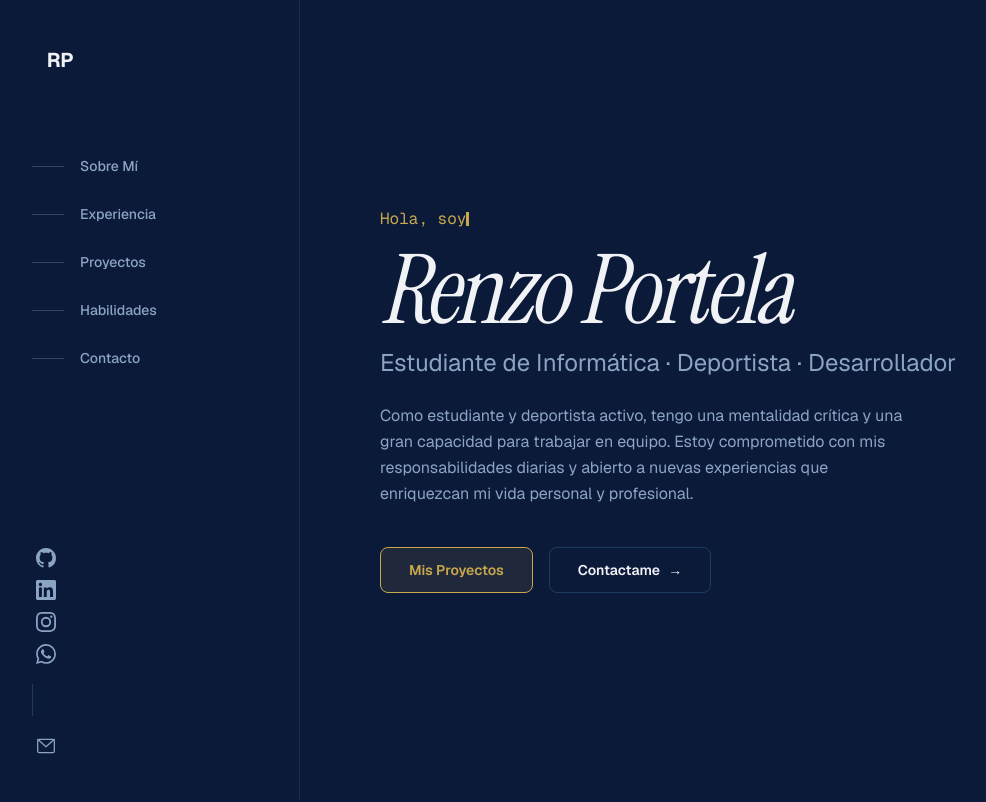
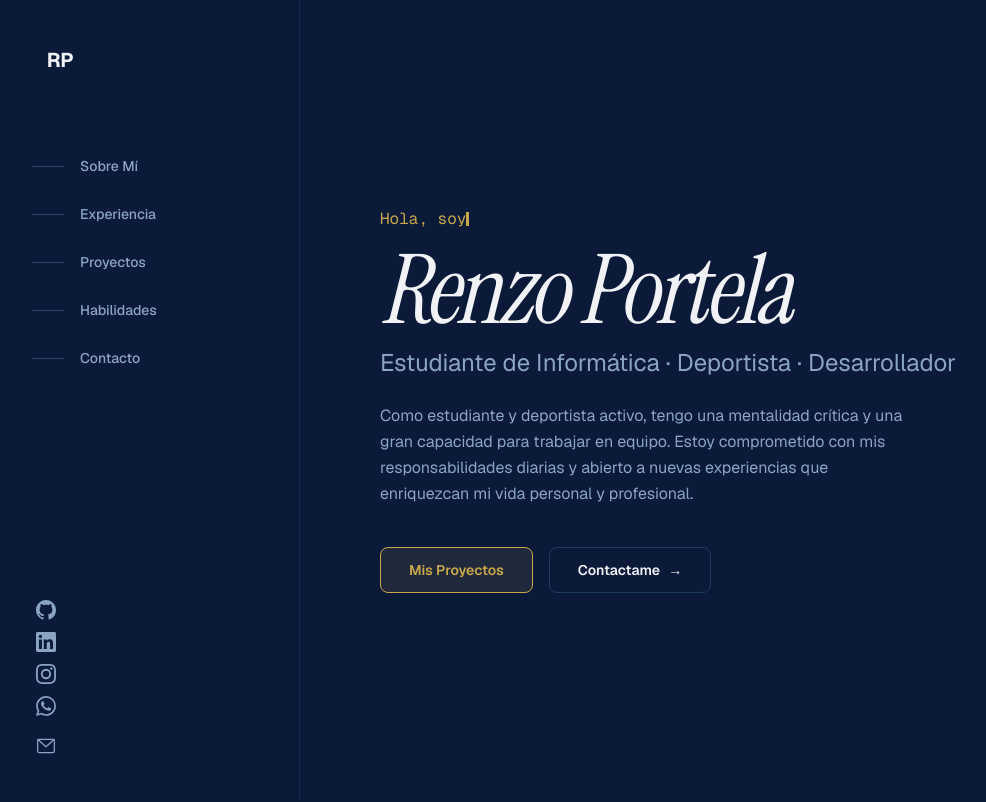
Before and after one commit to renzo23rc/portfolioRP, a Next.js app: page / in a window 1280 px wide. Shown: the top 802 px of the page, without its empty margins (0-986 px from the left). Built offline with nearby package versions, Linux system fonts and the light colour scheme.

Commit message:
fix: remove middle line separator from sidebar bottom

```diff
--- a/src/components/sidebar.tsx
+++ b/src/components/sidebar.tsx
@@ -63,9 +63,8 @@ export function Sidebar({ activeSection }: SidebarProps) {
       </nav>
 
       {/* Bottom section */}
-      <div className="mt-auto flex flex-col items-start gap-4 px-8 pb-10">
+      <div className="mt-auto flex flex-col items-start gap-3 px-8 pb-10">
         <SocialLinks variant="sidebar" />
-        <div className="h-8 w-px bg-border" />
         <a
           href="mailto:portelarenzo@gmail.com"
           aria-label="Enviar email"
```
